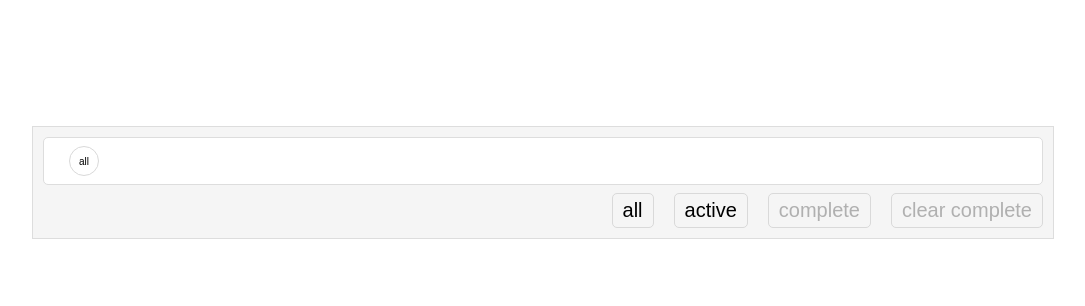
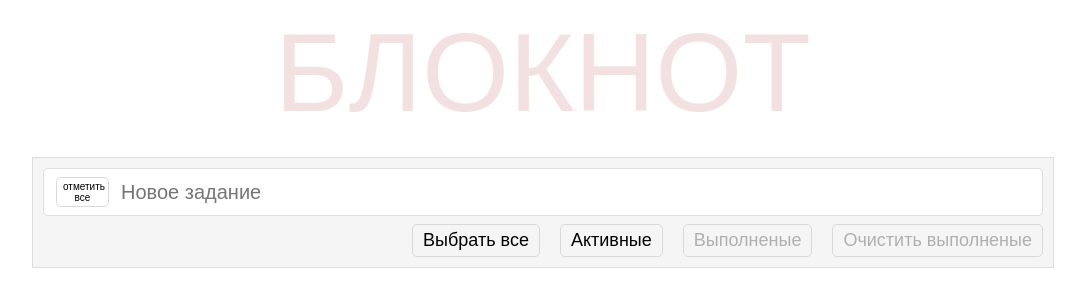
Before and after one commit to SergejSmirnov1989/Todoapp, a website: page index.html in a window 1280 px wide. Shown: the whole page, without its empty margins (97-1182 px from the left). Drawn offline with Linux system fonts and the light colour scheme.

Commit message:
Mistake complete

```diff
--- a/index.html
+++ b/index.html
@@ -6,18 +6,19 @@
 	<link rel="stylesheet" href="./style.css">
 </head>
 <body>
+	<header class="header">БЛОКНОТ</header>
 	<div class="todo-app">
 		<div class="main">
-			<input type="text" class="new-item" autofocus>
-			<button class="toggly-all">all</button>
+			<input type="text" class="new-item" placeholder="Новое задание" autofocus>
+			<button class="toggly-all">отметить<br>все</button>
 		</div>
 		<div class="item-list"></div>
 		<footer class="footer">
 			<div class="count"></div>
-			<button class="all-advance">all</button>
-			<button class="active-btn">active</button>
-			<button class="complete-btn">complete</button>
-			<button class="clear-complete">clear complete</button>
+			<button class="all-advance">Выбрать все</button>
+			<button class="active-btn">Активные</button>
+			<button class="complete-btn">Выполненые</button>
+			<button class="clear-complete">Очистить выполненые</button>
 		</footer>
 	</div>
 	<script src="dist/build.js"></script>
--- a/style.css
+++ b/style.css
@@ -1,8 +1,19 @@
+body {
+    font-family: Arial;
+}
+
+.header {
+    text-align: center;
+    font-size: 7rem;
+    font-family: inherit;
+    color: rgba(175, 47, 47, 0.15);
+}
+
 .todo-app {
     width: 100%;
     max-width: 1000px;
     min-width: 320px;
-    margin: 10% auto 0;
+    margin: 20px auto 0;
     padding: 10px;
     border: 1px solid #ddd;
     background-color: #f5f5f5;
@@ -11,37 +22,39 @@
 .main {
     position: relative;
     padding: 10px;
-    padding-left: 60px;
+    padding-left: 75px;
     border-radius: 5px;
     border: 1px solid #dddddd;
     background-color: white;
 }
 
 .new-item {
+    width: 100%;
+    border: none;
     outline: none;
-    border: none;
-    width: 100%;
     font-size: 20px;
     line-height: 24px;
+    font-family: inherit;
 }
 
 .todo-item {
+    box-sizing: border-box;
+    width: 100%;
+    margin-top: 10px;
     padding: 10px 20px;
-    width: 100%;
     border: 1px solid #ddd;
     border-radius: 5px;
-    box-sizing: border-box;
-    margin-top: 10px;
-    font-size: 24px;
+    font-size: 20px;
     background-color: white;
 }
 
 .checkbox {
-    outline: none;
     width: 30px;
     height: 30px;
     border: 1px solid #dddddd;
     border-radius: 50%;
+    outline: none;
+    flex-shrink: 0;
     -moz-appearance: none;
     -webkit-appearance: none;
     background-position: -8px;
@@ -56,7 +69,10 @@
 }
 
 .content {
+    padding-left: 20px;
     flex-grow: 1;
+    word-break: break-all;
+    font-family: inherit;
 }
 
 .complete>.content {
@@ -68,15 +84,15 @@
 }
 
 .destroy {
-    opacity: 0;
     width: 30px;
     height: 30px;
-    background-color: transparent;
+    margin-bottom: 11px;
     border: none;
     outline: none;
+    opacity: 0;
+    background-color: transparent;
     font-size: 30px;
     color: #cc9a9a;
-    margin-bottom: 11px;
     transition: color 0.2s ease-out;
 }
 
@@ -117,17 +133,17 @@
     padding: 30px;
     border-radius: 5px;
     border: none;
-    font-size: 24px;
+    font-size: 20px;
     outline: none;
     resize: none;
 }
 
 .count {
     display: inline-block;
+    margin-right: auto;
     padding: 10px 10px;
     font-size: 20px;
     color: #555555;
-    margin-right: auto;
     cursor: default;
 }
 
@@ -136,13 +152,13 @@
 .clear-complete,
 .all-advance {
     display: inline-block;
+    margin-left: 20px;
+    padding: 5px 10px;
+    border: 1px solid #d9d9d9;
+    border-radius: 5px;
     outline: none;
-    border-radius: 5px;
     background-color: transparent;
-    border: 1px solid #d9d9d9;
-    padding: 5px 10px;
-    font-size: 20px;
-    margin-left: 20px;
+    font-size: 18px;
     cursor: pointer;
 }
 
@@ -168,11 +184,11 @@
 .toggly-all {
     position: absolute;
     top: 8px;
-    left: 25px;
-    width: 30px;
+    left: 12px;
+    width: 53px;
     height: 30px;
     border: 1px solid #d9d9d9;
-    border-radius: 50%;
+    border-radius: 5px;
     outline: none;
     background-color: transparent;
     font-size: 10px;
```
Also changed, not shown: 1 other file.
